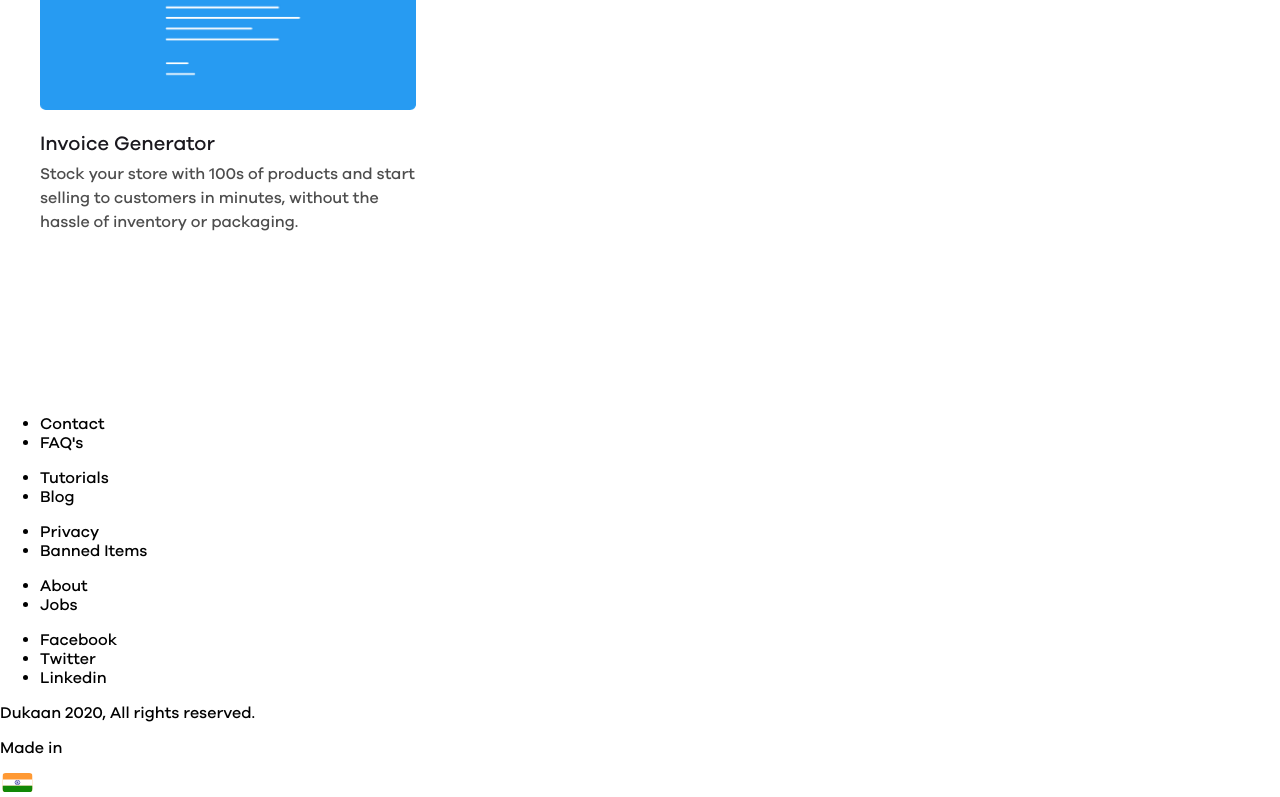
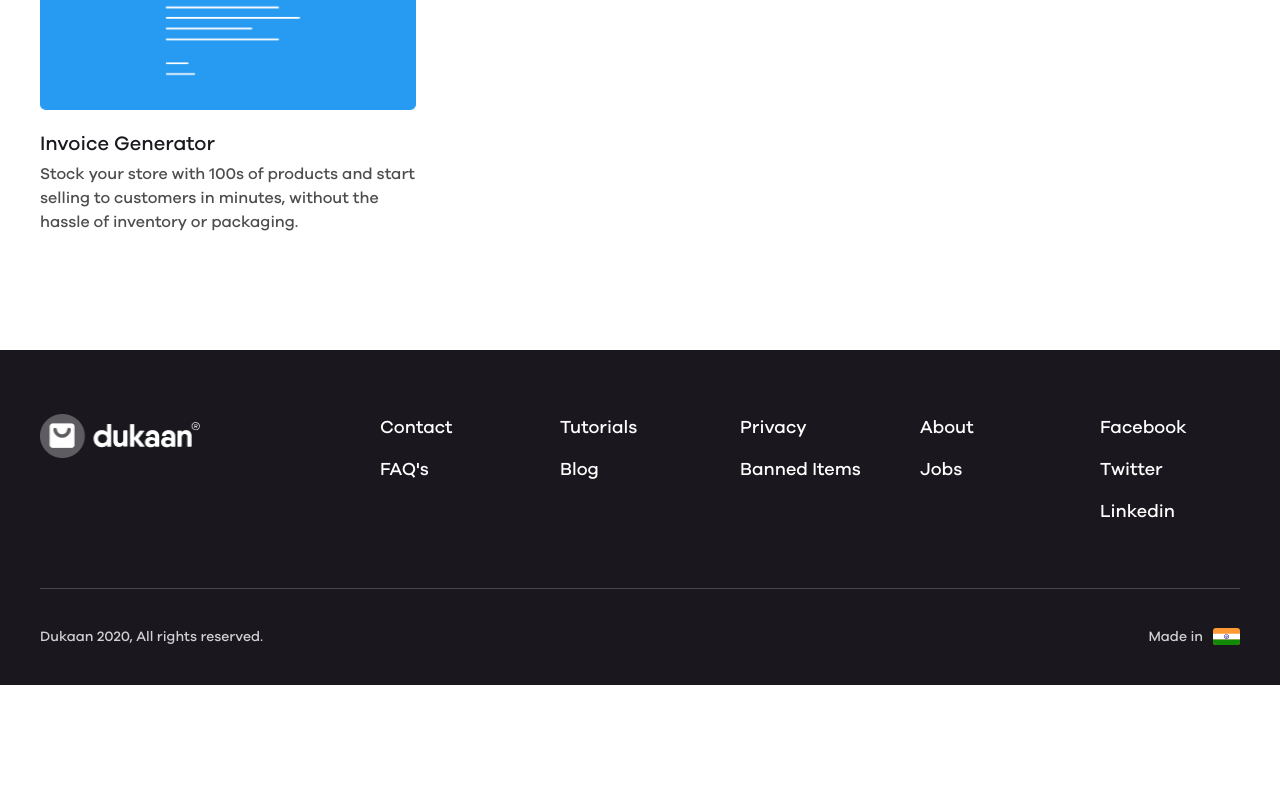
Before and after one commit to mahakmakharia/demo-landing, a Next.js app: page / in a window 1280 px wide. Shown: the part 2366-3163 px from the top of the page. After the commit the page ends 3051 px from the top, so only its background shows below. Built offline with nearby package versions, Linux system fonts and the light colour scheme.

Commit message:
add: css for footer

```diff
--- a/src/components/footer/Footer.js
+++ b/src/components/footer/Footer.js
@@ -1,6 +1,7 @@
 import React from 'react';
 import Image from 'next/image';
 import FooterLinks from './FooterLinks';
+import styles from './footer.module.css';
 
 const Footer = () => {
 
@@ -10,21 +11,27 @@ const Footer = () => {
     ]
 
     return (
-        <footer>
-            <div>
-                <Image src="/assets/logos/white-logo.png" alt="logo" height={44} width={150} />
+        <footer className={styles.footerContainer}>
+            <div className={styles.footerDiv}>
+                <div className={styles.logo}>
+                    <Image src="/assets/logos/white-logo.png" alt="logo" height={44} width={160} />
+                    <div style={{ flexGrow: 1 }}></div>
+                </div>
+
+                <div className={styles.links}>
+                    {footerLinks.map((linkSet, index) => {
+                        return <FooterLinks key={index} links={linkSet} />
+                    })}
+                </div>
             </div>
-            <div>
-                {footerLinks.map((linkSet, index) => {
-                    return <FooterLinks key={index} links={linkSet} />
-                })}
-            </div>
-            <div>
+            <div className={styles.copyright}>
                 <p>Dukaan 2020, All rights reserved.</p>
-                <p>Made in</p> <Image src="/assets/icons/flag.svg" alt="indian flag" height={20} width={35} />
+                <div style={{ flexGrow: 1 }}></div>
+                <p style={{ paddingRight: "10px" }}>Made in</p>
+                <Image src="/assets/icons/flag.svg" alt="indian flag" height={18} width={27} />
             </div>
 
-        </footer>
+        </footer >
     );
 }
 
--- a/src/components/footer/FooterLinks.js
+++ b/src/components/footer/FooterLinks.js
@@ -1,10 +1,11 @@
 import React from 'react';
+import styles from './footer.module.css';
 
 const FooterLinks = ({ links }) => {
     return (
-        <div>
-            <ul>
-                {links.map(link => <li key={link}>{link}</li>)}
+        <div className={styles.linksBox}>
+            <ul className={styles.linkList}>
+                {links.map(link => <li className={styles.link} key={link}>{link}</li>)}
             </ul>
 
         </div>
--- /dev/null
+++ b/src/components/footer/footer.module.css
@@ -0,0 +1,63 @@
+.footerContainer {
+  background: #1a181e;
+  color: #fff;
+}
+
+.footerDiv,
+.copyright {
+  display: flex;
+  flex-direction: row;
+  max-width: 1200px;
+  margin: 0px auto;
+  width: 100%;
+}
+
+.footerDiv {
+  padding: 64px 0px 48px 0px;
+}
+
+.copyright {
+  padding-bottom: 24px;
+  padding-top: 24px;
+  border-top: 1px solid rgba(255, 255, 255, 0.2);
+}
+
+.copyright > p {
+  font-family: Galano Grotesque;
+  font-style: normal;
+  font-weight: normal;
+  font-size: 14px;
+  line-height: 20px;
+  color: #ffffff;
+  opacity: 0.8;
+}
+
+.logo {
+  width: 25%;
+}
+
+.links {
+  display: flex;
+  flex-direction: row;
+  width: 75%;
+}
+
+.linksBox {
+  width: 20%;
+}
+
+.linkList {
+  list-style: none;
+  margin-top: 0px;
+}
+
+.link {
+  font-family: Galano Grotesque;
+  font-style: normal;
+  font-weight: normal;
+  font-size: 18px;
+  line-height: 26px;
+  color: #ffffff;
+  margin: 0px;
+  margin-bottom: 16px;
+}
```
